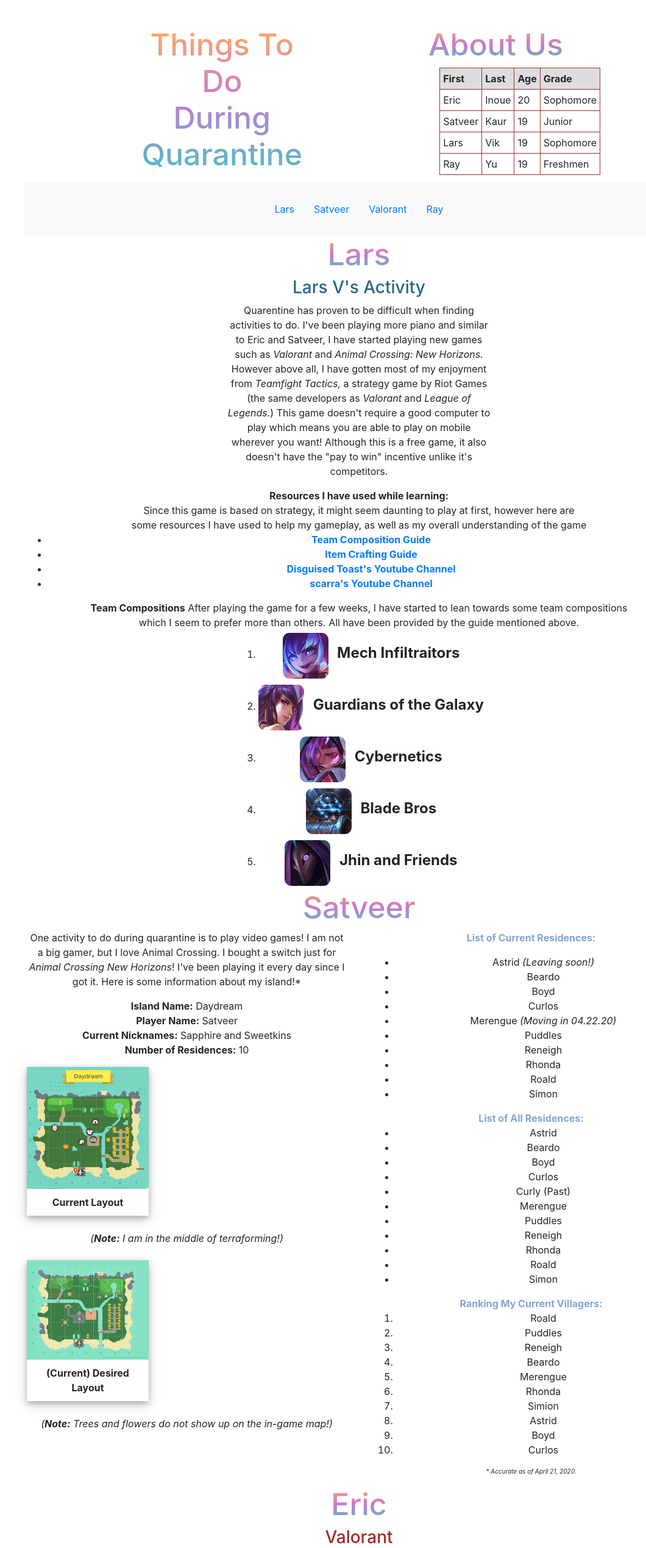
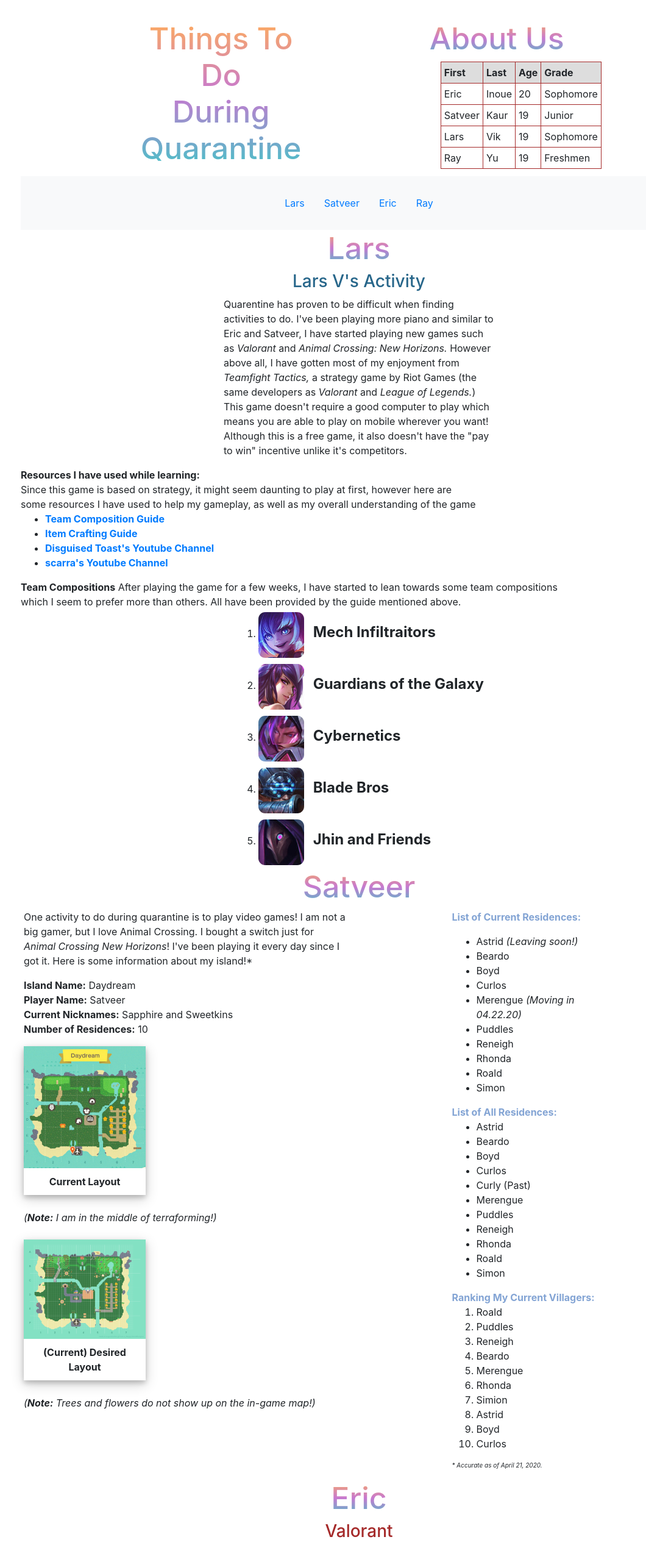
Before and after one commit to larsvik1/larsvik1.github.io, a plain HTML site: page index.html in a window 1280 px wide. Shown: the top 2539 px of the page at 61% size, without its empty margins (51-1111 px from the left). Drawn offline with nearby package versions, Linux system fonts and the light colour scheme.

Commit message:
Updated changes to layout. (Section and overall)

```diff
--- a/index.html
+++ b/index.html
@@ -66,7 +66,7 @@
                       <div class="navbar">
                         <a class="nav-item nav-link active" href="#Lars">Lars <span class="sr-only">(current)</span></a>
                         <a class="nav-item nav-link" href="#Satveer">Satveer</a>
-                        <a class="nav-item nav-link" href="#Eric">Valorant</a>
+                        <a class="nav-item nav-link" href="#Eric">Eric</a>
                         <a class="nav-item nav-link" href="#Ray">Ray</a>
                       </div>
                     </div>
@@ -134,8 +134,6 @@
             </div>
         </div>
         <!-- Satveer's Work starts here. Focus: Animal Crossing New Horizons-->
-        <!--NOTES FOR SELF: Q1: Where is all text being centered? Q2: How to overrride it?
-                            TO DO: Update column and row classes to flex boxes??-->
         <div class = "row">
             <div class = "col-md-12">
                 <h1 id = "Satveer"> Satveer </h1>
@@ -158,7 +156,7 @@
                       <strong>Number of Residences:</strong> 10<br>
                       <div class="polaroid">
                         <img src="images/CurrentLayout.jpg" alt= "Current Island Layout" width="200">
-                        <div class="container">
+                        <div class="container-img">
                             <strong>Current Layout</strong>
                         </div>
                       </div>
@@ -166,7 +164,7 @@
                       <br>
                       <div class="polaroid">
                         <img src="images/HappyIslandDesigner.png" alt= "Desired Island Layout" width="200">
-                        <div class="container">
+                        <div class="container-img">
                             <strong>(Current) Desired Layout</strong>
                         </div>
                         </div>
@@ -175,6 +173,7 @@
                   </div>
                   </div>
                   <div class="column">
+                    <div class = "column-center">
                     <p>
                       <!--Satveer: Updated for text stylization.-->
                       <strong style="color: #83a4d4;">List of Current Residences:</strong><br>
@@ -222,6 +221,7 @@
                     </p>
                     <!--Satveer: Updated to include id usage.-->
                     <p id="fineprint"><em>* Accurate as of April 21, 2020.</em></p>
+                    </div>
                 </div>
                 </div>
             </div>
@@ -354,6 +354,9 @@
         <div class = "row">
             <div class = "col-md-12">
                 <h1 id = "Ray"> Ray </h1>
+                <div class = "Strongcenter">
+                  <p>Coming soon!</p>
+                </div>
             </div>
         </div>
     </div>
--- a/style.css
+++ b/style.css
@@ -21,7 +21,7 @@
     margin-bottom: 25px;
   }
 
-.container {
+.container-img {
     text-align: center;
     padding: 10px 20px;
   }
@@ -40,15 +40,16 @@
 }
 
 .column {
-  float: left;
+  /*float: left;*/
   width: 50%;
+  min-width: 250px;
   padding-left: 20px;
   padding-right: 20px;
 }
 
 .row:after {
   content: "";
-  display: table;
+  display: flex;
   clear: both;
 }
 
@@ -68,6 +69,12 @@
   background-color: #dddddd;
 }
 tr:hover {background-color: #f5f5f5;}
+
+.column-center
+{
+  margin: 0px auto;
+  width: 50%;
+}
 
 /*Satveer's Additions End Here */
 
```
Lines whose indentation alone changed are shown as unchanged.
